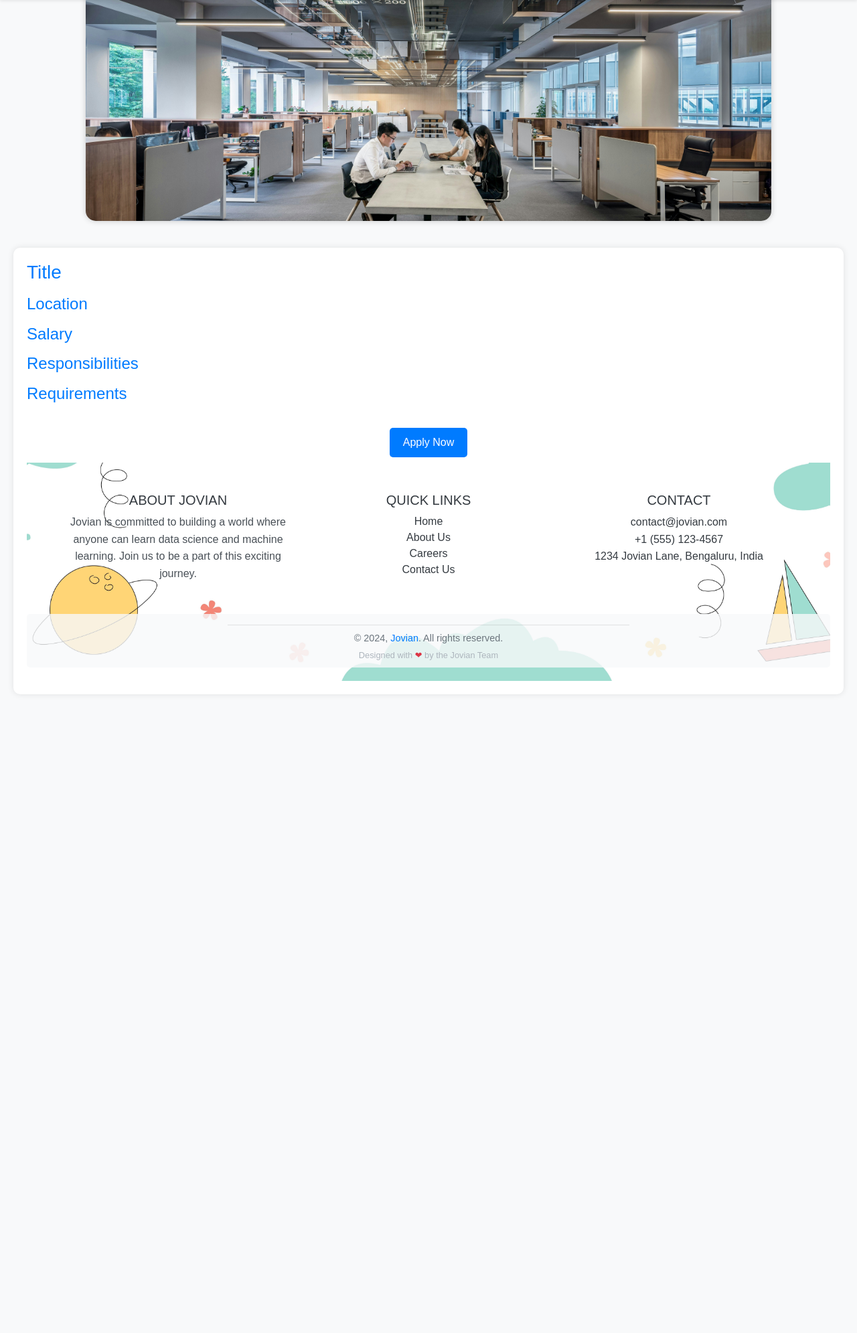
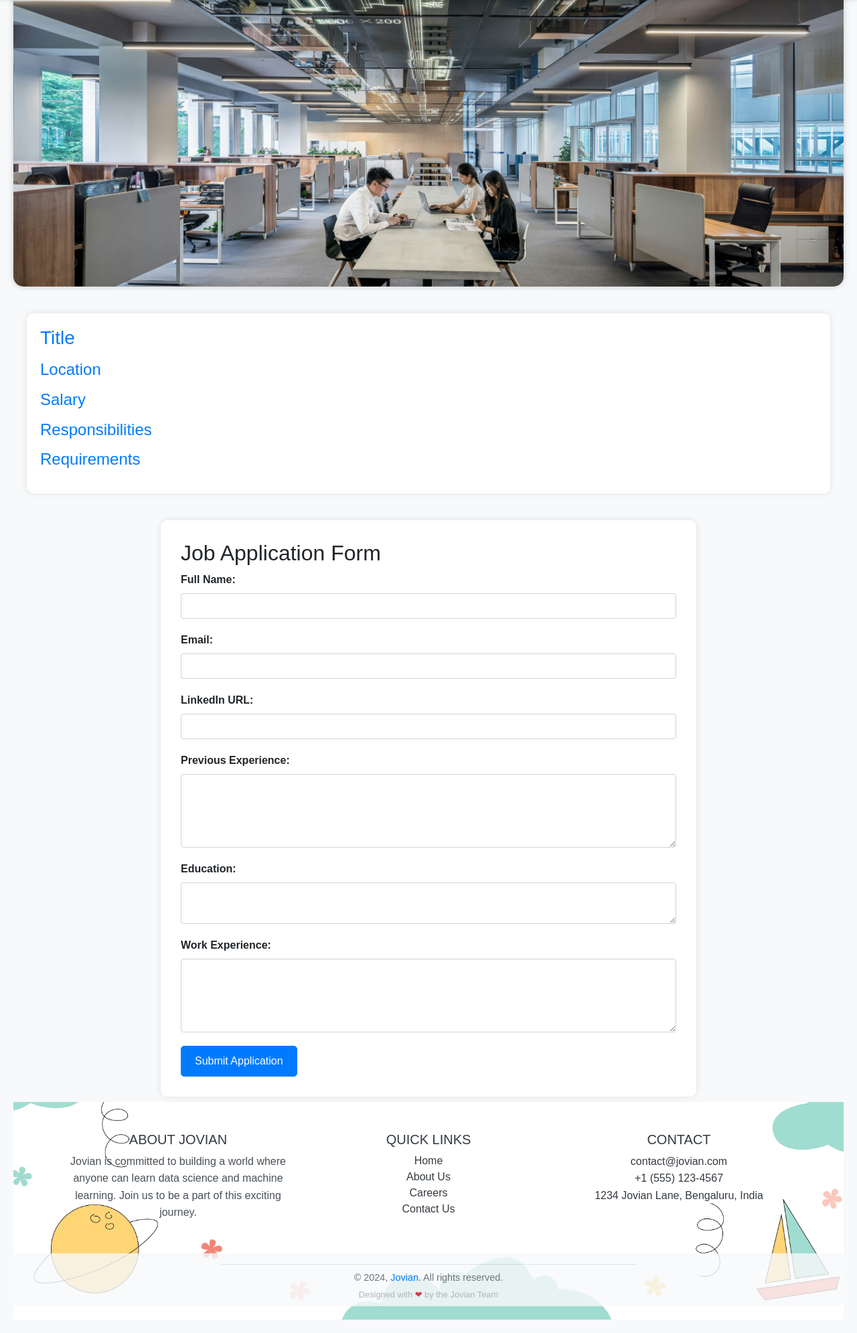
Before and after one commit to JasonD001/jovian-careers-website-v2, a Flask app: template templates/jobpage.html in a window 1280 px wide. Shown: the part 60-2051 px from the top of the page at 67% size. Before the commit the page ends 1077 px from the top, so only its background shows below. Run offline with Flask 3, Linux system fonts and the light colour scheme; the template is opened without the code that fills it, so the values that code supplies are empty; some libraries are stand-ins or nearby versions.

Commit message:
added application form

```diff
--- a/pyproject.toml
+++ b/pyproject.toml
@@ -13,6 +13,7 @@ sqlalchemy = "^2.0.31"
 pymysql = "^1.1.1"
 upgraded-engineer = "^0.2.1"
 jobspy = "^0.29.0"
+flask-sqlalchemy = "^3.1.1"
 
 
 [build-system]
--- /dev/null
+++ b/templates/application_form.html
@@ -0,0 +1,83 @@
+<!DOCTYPE html>
+<html lang="en">
+
+<head>
+    <meta charset="UTF-8">
+    <meta name="viewport" content="width=device-width, initial-scale=1.0">
+    <title>Job Application Form</title>
+    <link rel="stylesheet" href="https://stackpath.bootstrapcdn.com/bootstrap/4.3.1/css/bootstrap.min.css">
+    <style>
+        body {
+            font-family: Arial, sans-serif;
+            background-color: #f8f9fa; /* Light background color */
+            padding: 20px;
+        }
+        .form-container {
+            max-width: 800px; /* Increased max-width for more space */
+            margin: auto;
+            background-color: #fff; /* White background */
+            padding: 30px;
+            border-radius: 10px; /* Rounded corners */
+            box-shadow: 0 0 10px rgba(0,0,0,0.1); /* Light shadow for depth */
+        }
+        .form-group {
+            margin-bottom: 20px;
+        }
+        label {
+            font-weight: bold;
+        }
+        .submit-btn {
+            background-color: #007bff; /* Blue submit button */
+            color: white;
+            padding: 10px 20px;
+            border-radius: 5px;
+            text-decoration: none;
+            display: inline-block;
+        }
+        .submit-btn:hover {
+            background-color: #0056b3; /* Darker blue on hover */
+            color: white;
+        }
+    </style>
+</head>
+
+<body>
+    <div class="form-container">
+        <h2>Job Application Form</h2>
+        <form action="/submit_application" method="POST">
+            <div class="form-group">
+                <label for="fullname">Full Name:</label>
+                <input type="text" id="fullname" name="fullname" class="form-control" required>
+            </div>
+
+            <div class="form-group">
+                <label for="email">Email:</label>
+                <input type="email" id="email" name="email" class="form-control" required>
+            </div>
+
+            <div class="form-group">
+                <label for="linkedin">LinkedIn URL:</label>
+                <input type="url" id="linkedin" name="linkedin" class="form-control" required>
+            </div>
+
+            <div class="form-group">
+                <label for="experience">Previous Experience:</label>
+                <textarea id="experience" name="experience" class="form-control" rows="4" required></textarea>
+            </div>
+
+            <div class="form-group">
+                <label for="education">Education:</label>
+                <textarea id="education" name="education" class="form-control" rows="2" required></textarea>
+            </div>
+
+            <div class="form-group">
+                <label for="work_experience">Work Experience:</label>
+                <textarea id="work_experience" name="work_experience" class="form-control" rows="4" required></textarea>
+            </div>
+
+            <button type="submit" class="btn btn-primary submit-btn">Submit Application</button>
+        </form>
+    </div>
+</body>
+
+</html>
--- a/templates/jobpage.html
+++ b/templates/jobpage.html
@@ -12,21 +12,28 @@
             display: flex;
             flex-direction: column;
             font-family: Arial, sans-serif;
-            background-color: #f8f9fa; /* Light background color */
+            background-color: #f8f9fa;
+            /* Light background color */
         }
 
         .content {
             flex: 1;
             padding: 20px;
-            margin-top: 20px; /* Added margin to create space between content and navbar */
+            margin-top: 20px;
+            /* Added margin to create space between content and navbar */
         }
 
         .section-container {
-            background-color: #fff; /* White background */
-            border-radius: 10px; /* Rounded corners */
-            padding: 20px; /* Padding inside the container */
-            margin-bottom: 20px; /* Margin bottom for spacing */
-            box-shadow: 0 0 10px rgba(0,0,0,0.1); /* Light shadow for depth */
+            background-color: #fff;
+            /* White background */
+            border-radius: 10px;
+            /* Rounded corners */
+            padding: 20px;
+            /* Padding inside the container */
+            margin-bottom: 20px;
+            /* Margin bottom for spacing */
+            box-shadow: 0 0 10px rgba(0, 0, 0, 0.1);
+            /* Light shadow for depth */
         }
 
         footer {
@@ -39,18 +46,24 @@
             text-align: center;
         }
 
-        h3, h4 {
-            color: #007bff; /* Blue heading color */
-            margin-top: 20px; /* Margin for top spacing of each section */
+        h3,
+        h4 {
+            color: #007bff;
+            /* Blue heading color */
+            margin-top: 20px;
+            /* Margin for top spacing of each section */
         }
 
         p {
-            color: #495057; /* Darker text color */
-            line-height: 1.6; /* Increased line height for better readability */
+            color: #495057;
+            /* Darker text color */
+            line-height: 1.6;
+            /* Increased line height for better readability */
         }
 
         .apply-btn {
-            background-color: #007bff; /* Blue apply button */
+            background-color: #007bff;
+            /* Blue apply button */
             color: white;
             padding: 10px 20px;
             border-radius: 5px;
@@ -60,7 +73,8 @@
         }
 
         .apply-btn:hover {
-            background-color: #0056b3; /* Darker blue on hover */
+            background-color: #0056b3;
+            /* Darker blue on hover */
             color: white;
         }
     </style>
@@ -99,9 +113,12 @@
                 {% endfor %}
             </ul>
 
-        <div class="text-center"> <!-- Center align content -->
-            <a href="#" class="apply-btn">Apply Now</a>
+
         </div>
+    </div>
+    <div>
+        {% include "application_form.html" %}
+    </div>
 
     <!-- Footer Section -->
     {% include "footer.html" %}
```
Also changed, not shown: app.py (+86 -0 lines), database.py (+11 -14 lines), templates/jobitem.html (+26 -62 lines), 1 other file.
